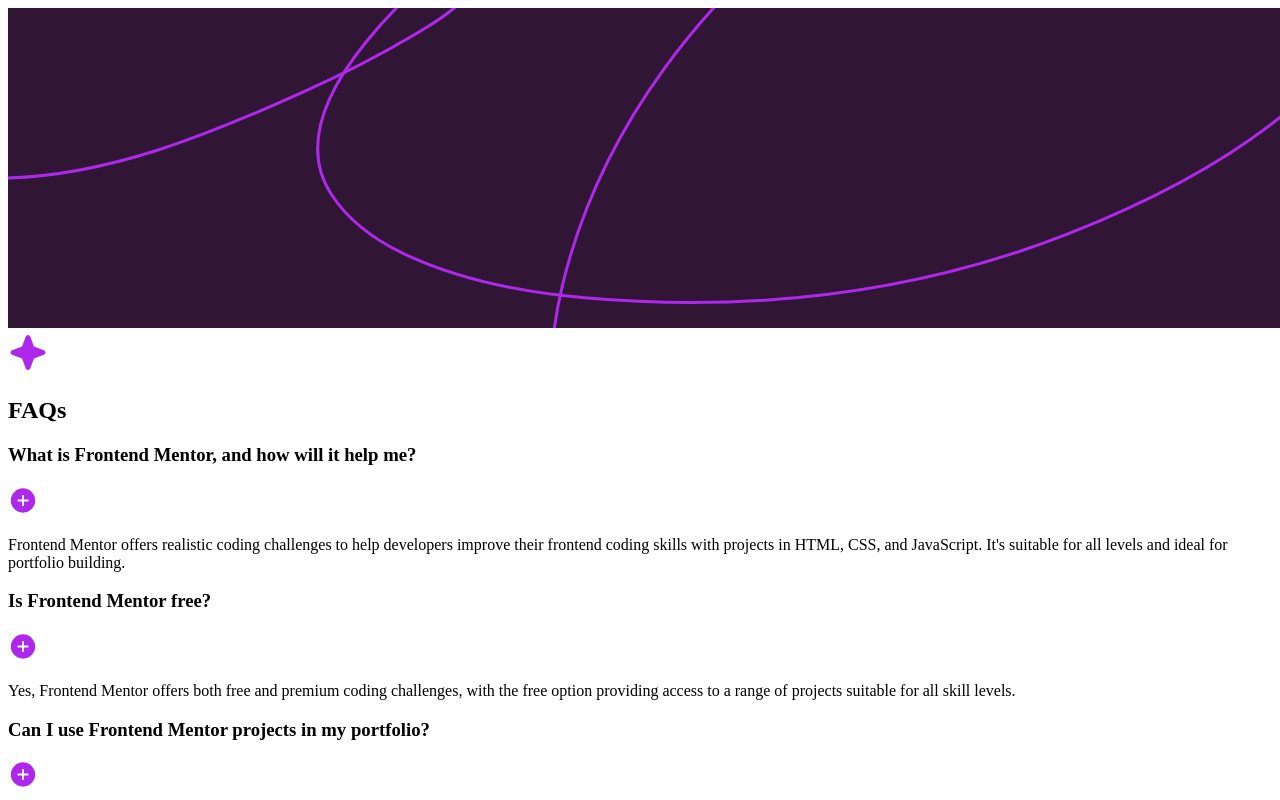
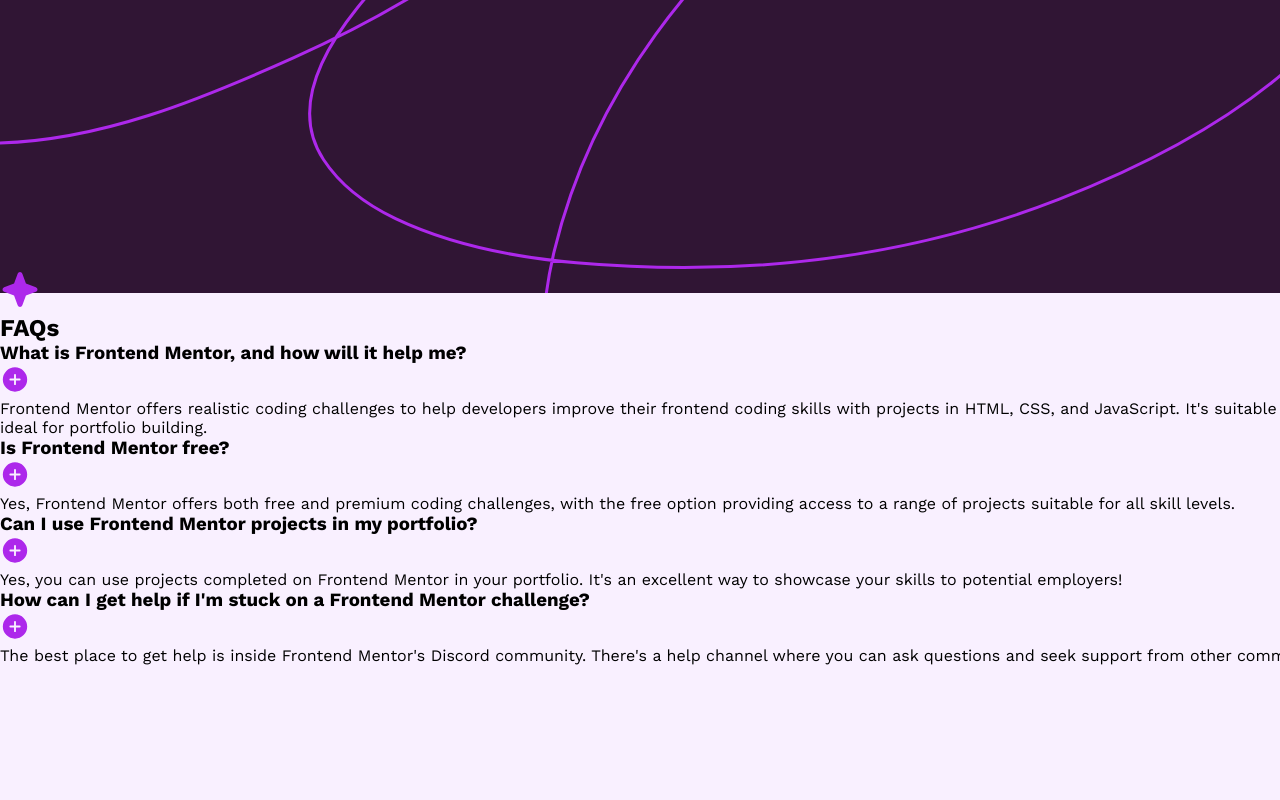
Before and after one commit to programmeur77/frontendmentor-faq-accordion, a website: page index.html in a window 1280 px wide. Shown: the top 800 px of the page. Drawn offline with nearby package versions, Linux system fonts and the light colour scheme.

Commit message:
Auto-generated updated CSS file with last style rules

```diff
--- a/style/main.css
+++ b/style/main.css
@@ -1,3 +1,23 @@
 @import url("https://fonts.googleapis.com/css2?family=Work+Sans:wght@100..900&display=swap");
+* {
+  box-sizing: border-box;
+  margin: 0;
+  padding: 0;
+}
+
+body {
+  width: 100dvw;
+  height: 100dvh;
+  display: grid;
+  grid-template-rows: repeat(4, 1fr);
+  place-items: center;
+  background-color: hsl(275, 100%, 97%);
+  font-family: "Work Sans", sans-serif;
+  font-weight: 400;
+}
+
+.faq-header-section {
+  grid-row: 1/span 2;
+}
 
 /*# sourceMappingURL=main.css.map */
```
